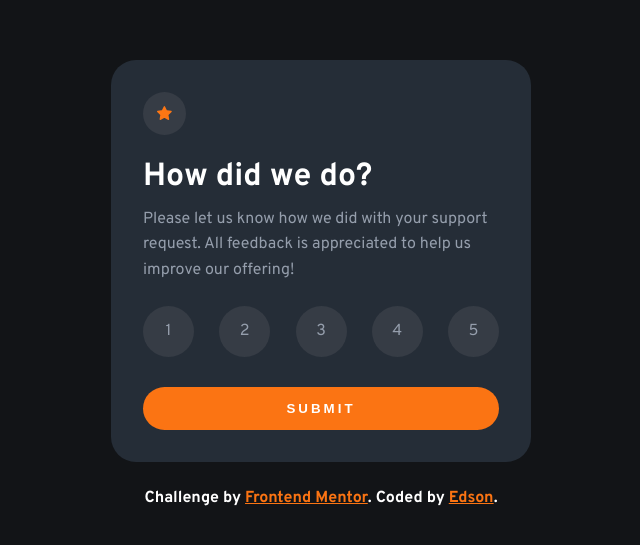
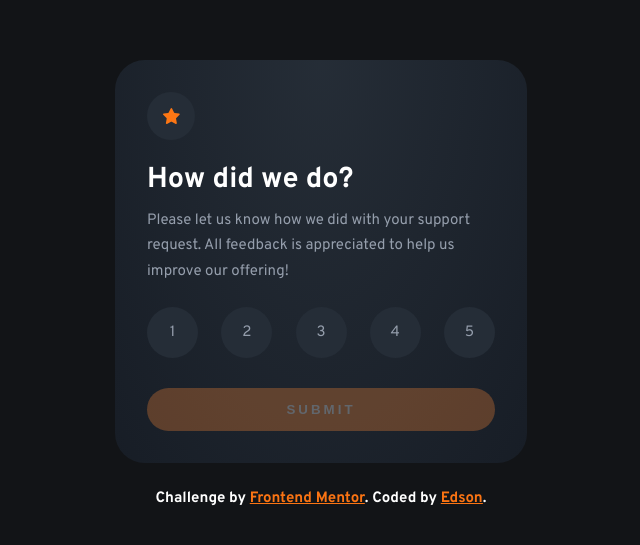
Before and after one commit to edsonjaguiar/Interactive-rating-component, a plain HTML site: page index.html in a window 1280 px wide. Shown: the part 129-674 px from the top of the page, without its empty margins (319-959 px from the left). Drawn offline with Linux system fonts and the light colour scheme.

Commit message:
Changing Style

```diff
--- a/index.html
+++ b/index.html
@@ -58,7 +58,7 @@
                     />
                 </div>
                 <span class="card-thank-you__selection"></span>
-                <h1 class="card-thank-you__title">Thank you</h1>
+                <h1 class="card-thank-you__title">Thank you!</h1>
                 <p class="card-thank-you__description">
                     We appreciate you taking the time to give a rating. If you
                     ever need more support, don't hesitate to get in touch!
--- a/script.js
+++ b/script.js
@@ -18,8 +18,12 @@ raitingElements.forEach(function (raitingElement) {
         clickedOnAnotherElement();
 
         selectedValue = event.target.innerText;
+        buttonSubmit.removeAttribute('disabled');
+
         event.target.classList.toggle('hasFocused');
     });
+
+    buttonSubmit.setAttribute('disabled', '');
 });
 
 function clickedOnAnotherElement() {
--- a/style.css
+++ b/style.css
@@ -2,6 +2,7 @@
 :root {
     /* Colors */
     --orange: hsl(25, 97%, 53%);
+    --faint-orange: hsl(25, 97%, 60%);
 
     --white: hsl(0, 0%, 100%);
     --light-grey: hsl(217, 12%, 63%);
@@ -12,7 +13,8 @@
     /* Font and Typography */
     --body-font: 'Overpass', sans-serif;
 
-    --font-size-normal: 16px;
+    --font-size-normal: 15px;
+    --font-size-h1: 1.8rem;
 }
 
 /* Reset Css */
@@ -44,18 +46,22 @@ img {
 
 /* Card Style */
 .card {
-    background: var(--dark-blue);
-    max-width: 420px;
+    background: radial-gradient(
+        ellipse at top,
+        var(--dark-blue),
+        hsl(216, 24%, 12%)
+    );
+    max-width: 412px;
     padding: 2rem;
     margin: 1.6rem;
-    border-radius: 25px;
+    border-radius: 30px;
 }
 
 .card__star-icon {
-    background: var(--medium-grey);
+    background: var(--dark-blue);
 
-    width: 43px;
-    height: 43px;
+    width: 48px;
+    height: 48px;
     border-radius: 50%;
 
     display: flex;
@@ -64,13 +70,14 @@ img {
 }
 
 .card__star-icon img {
-    width: 15px;
+    width: 17px;
 }
 
 .card__title {
     color: var(--white);
     margin-top: 22px;
     font-weight: 700;
+    font-size: var(--font-size-h1);
 }
 
 .card__description {
@@ -90,7 +97,7 @@ img {
 .card__raitings li {
     cursor: pointer;
 
-    background: var(--medium-grey);
+    background: var(--dark-blue);
     color: var(--light-grey);
 
     width: 51px;
@@ -142,11 +149,15 @@ img {
 
 /* Card Thank you */
 .card-thank-you {
-    background: var(--dark-blue);
-    max-width: 420px;
+    background: radial-gradient(
+        ellipse at top,
+        var(--dark-blue),
+        hsl(216, 24%, 12%)
+    );
+    max-width: 412px;
     padding: 1.9rem;
     margin: 1.6rem;
-    border-radius: 25px;
+    border-radius: 30px;
 
     display: flex;
     text-align: center;
@@ -159,6 +170,7 @@ img {
     color: var(--white);
     margin-top: 22px;
     font-weight: 700;
+    font-size: var(--font-size-h1);
 }
 
 .card-thank-you__illustration img {
@@ -168,7 +180,7 @@ img {
 .card-thank-you__selection {
     margin-top: 22px;
 
-    background: hsl(213, 20%, 22%);
+    background: var(--dark-blue);
     color: var(--orange);
     border-radius: 30px;
 
@@ -182,6 +194,8 @@ img {
     color: var(--light-grey);
     margin-top: 10px;
     line-height: 1.6rem;
+
+    padding: 0.3rem;
 }
 
 /* Card visible */
@@ -189,8 +203,18 @@ img {
     display: none;
 }
 
-/* Footer Style */
+/* Button focused */
 .hasFocused {
+    color: var(--white);
+    font-weight: 700;
+}
+
+/* Raiting undefined */
+.card__button-submit:disabled {
+    background: var(--faint-orange);
+    opacity: 0.3;
+    cursor: not-allowed;
+
     color: var(--white);
     font-weight: 700;
 }
```
